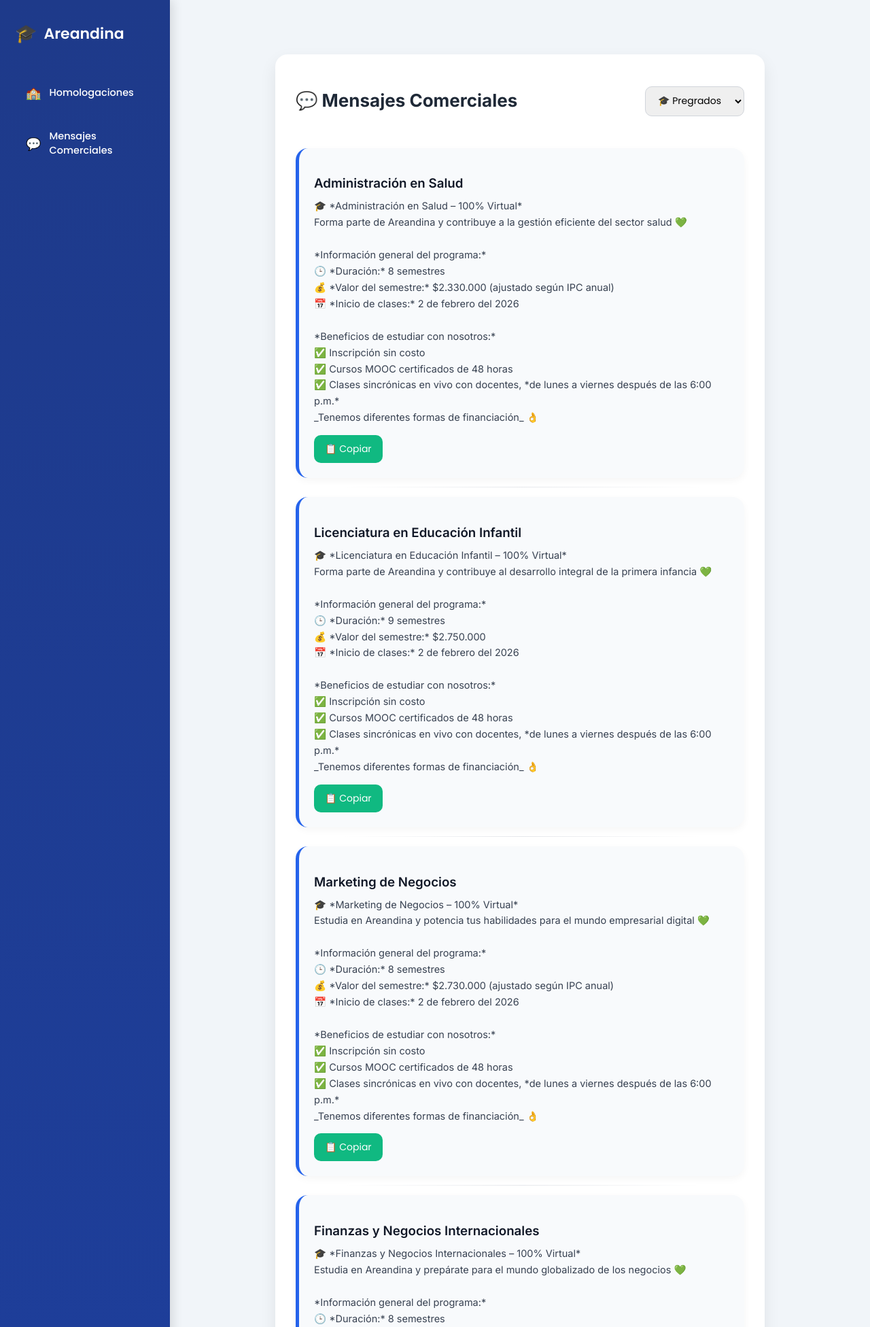
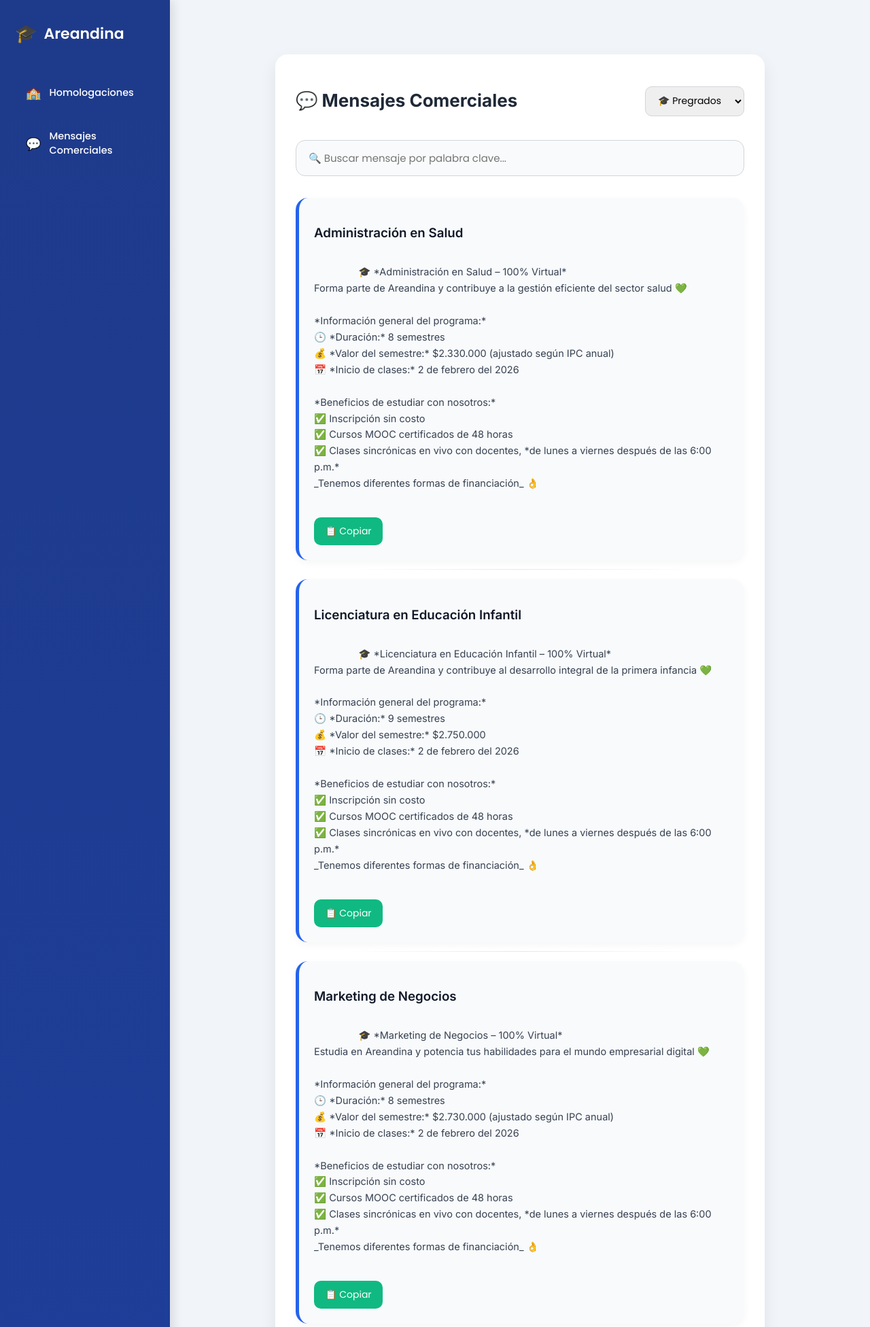
Before and after one commit to jorgelosada1/Homologaciones_sena, a Flask app: page /mensajes in a window 1280 px wide. Shown: the top 1952 px of the page at 68% size. Run offline with Flask 3, Linux system fonts and the light colour scheme; parts of the project's set-up code (start-up, migrations or seed data) failed here and were passed over.

Commit message:
mejoras parte 2

```diff
--- a/templates/homologaciones.html
+++ b/templates/homologaciones.html
@@ -39,7 +39,7 @@ input:focus {
 }
 
 button {
-    width: 88%;
+    width: 100%;
     margin-top: 18px;
     padding: 14px;
     background: #2563eb;
--- a/templates/layout.html
+++ b/templates/layout.html
@@ -110,8 +110,8 @@
     font-family: 'Poppins';
     font-size: 14px;
     width: 100%;
-            max-width: 400px;
 }
+
 
         pre {
             background: #f8fafc;
--- a/templates/mensajes.html
+++ b/templates/mensajes.html
@@ -3,6 +3,11 @@
 
 <style>
 @import url('https://fonts.googleapis.com/css2?family=Inter:wght@400;500;600;700&display=swap');
+
+/* 🔧 FIX GLOBAL */
+* {
+    box-sizing: border-box;
+}
 
 .page {
     display: flex;
@@ -21,15 +26,15 @@
 
 .card h2 {
     font-weight: 700;
-    margin-bottom: 25px;
     color: #1f2937;
 }
 
+/* 🔹 TOP BAR */
 .top-bar {
     display: flex;
     justify-content: space-between;
     align-items: center;
-    margin-bottom: 30px;
+    margin-bottom: 18px;
 }
 
 select {
@@ -40,7 +45,24 @@ select {
     cursor: pointer;
 }
 
-/* 🔥 DIFERENCIACIÓN DE MENSAJES */
+/* 🔍 BUSCADOR */
+#buscador {
+    width: 100%;
+    padding: 14px 18px;
+    border-radius: 14px;
+    border: 1px solid #d1d5db;
+    font-size: 15px;
+    margin-bottom: 32px;
+    background: #f9fafb;
+}
+
+#buscador:focus {
+    outline: none;
+    border-color: #2563eb;
+    box-shadow: 0 0 0 3px rgba(37,99,235,.15);
+}
+
+/* 🔥 MENSAJES */
 .msg-card {
     background: #f8fafc;
     padding: 22px;
@@ -51,7 +73,6 @@ select {
     position: relative;
 }
 
-/* Línea separadora sutil */
 .msg-card::after {
     content: "";
     position: absolute;
@@ -100,9 +121,10 @@ select {
 }
 </style>
 
-
 <div class="page">
     <div class="card">
+
+        <!-- HEADER -->
         <div class="top-bar">
             <h2>💬 Mensajes Comerciales</h2>
 
@@ -118,15 +140,27 @@ select {
             </form>
         </div>
 
+        <!-- BUSCADOR -->
+        <input
+            type="text"
+            id="buscador"
+            placeholder="🔍 Buscar mensaje por palabra clave..."
+            onkeyup="filtrar()"
+        >
+
+        <!-- MENSAJES -->
         {% for m in mensajes %}
-        <div class="msg-card">
+        <div class="msg-card mensaje">
             <h3>{{ m.titulo }}</h3>
-            <div class="msg-text" id="m{{ loop.index }}">{{ m.texto }}</div>
+            <div class="msg-text" id="m{{ loop.index }}">
+                {{ m.texto }}
+            </div>
             <button class="copy-btn" onclick="copiar('m{{ loop.index }}')">
                 📋 Copiar
             </button>
         </div>
         {% endfor %}
+
     </div>
 </div>
 
@@ -137,6 +171,15 @@ function copiar(id){
     );
     alert("Copiado 👍");
 }
+
+function filtrar(){
+    const texto = document.getElementById("buscador").value.toLowerCase();
+    document.querySelectorAll(".mensaje").forEach(card => {
+        card.style.display = card.innerText.toLowerCase().includes(texto)
+            ? "block"
+            : "none";
+    });
+}
 </script>
 
 {% endblock %}
```
Lines whose indentation alone changed are shown as unchanged.
